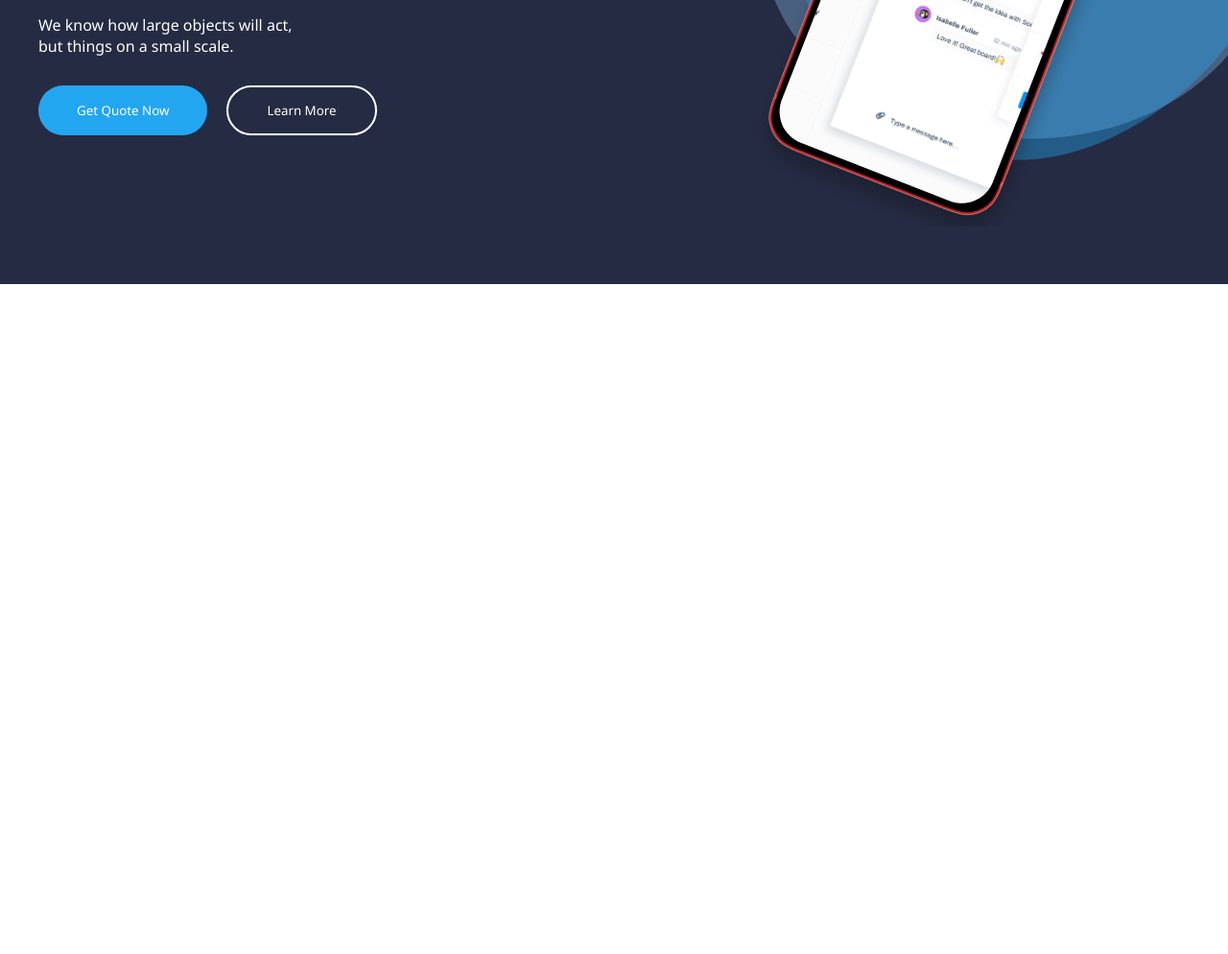
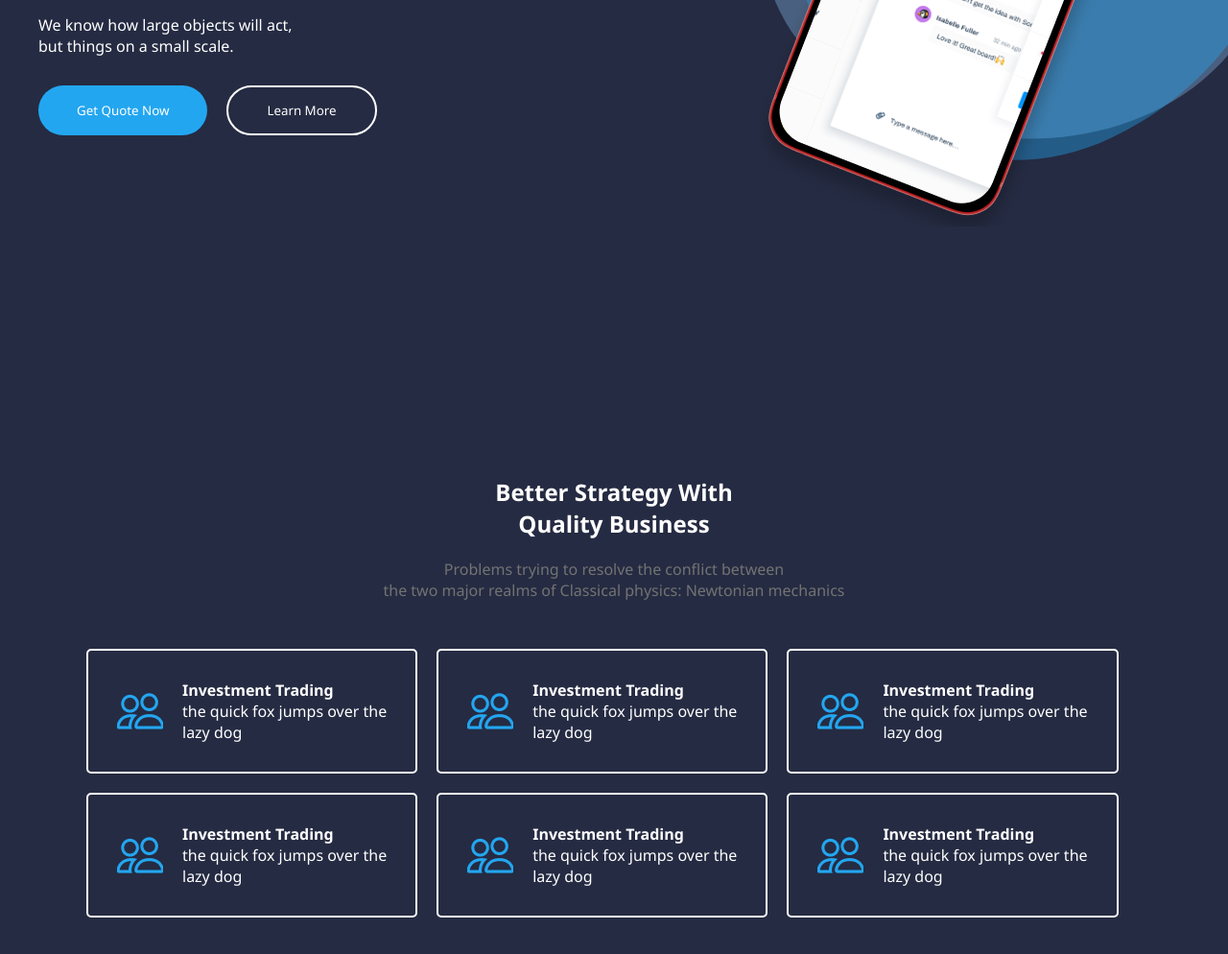
Before and after one commit to user01948/homeWork-sass, a plain HTML site: page index.html in a window 1280 px wide. Shown: the part 538-1532 px from the top of the page at 96% size. Before the commit the page ends 838 px from the top, so only its background shows below. Drawn offline with Linux system fonts and the light colour scheme.

Commit message:
sec3 add

```diff
--- a/index.html
+++ b/index.html
@@ -72,5 +72,65 @@
         </div>
         <img class="blob" src="./blob.svg" alt="">
     </section>
+
+    <section class="sec2">
+        <div class="box2">
+            <div class="listb2">
+                <h1>Better Strategy With<br>Quality Business</h1>
+                <p style="color: #737373;">Problems trying to resolve the conflict between<br>the two major realms of Classical physics: Newtonian mechanics </p>
+            </div>
+
+            <div class="wrapdiv">
+                <div class="item">
+                    <img src="./icn resize .icn-xl.png" alt="">
+
+                    <div>
+                        <p style="font-weight: bold;">Investment Trading</p>
+                        <p>the quick fox jumps over the<br>lazy dog</p>
+                    </div>
+                </div>
+                <div class="item">
+                    <img src="./icn resize .icn-xl.png" alt="">
+
+                    <div>
+                        <p style="font-weight: bold;">Investment Trading</p>
+                        <p>the quick fox jumps over the<br>lazy dog</p>
+                    </div>
+                </div>
+                <div class="item">
+                    <img src="./icn resize .icn-xl.png" alt="">
+
+                    <div>
+                        <p style="font-weight: bold;">Investment Trading</p>
+                        <p>the quick fox jumps over the<br>lazy dog</p>
+                    </div>
+                </div>
+                <div class="item">
+                    <img src="./icn resize .icn-xl.png" alt="">
+
+                    <div>
+                        <p style="font-weight: bold;">Investment Trading</p>
+                        <p>the quick fox jumps over the<br>lazy dog</p>
+                    </div>
+                </div>
+                <div class="item">
+                    <img src="./icn resize .icn-xl.png" alt="">
+
+                    <div>
+                        <p style="font-weight: bold;">Investment Trading</p>
+                        <p>the quick fox jumps over the<br>lazy dog</p>
+                    </div>
+                </div>
+                <div class="item">
+                    <img src="./icn resize .icn-xl.png" alt="">
+
+                    <div>
+                        <p style="font-weight: bold;">Investment Trading</p>
+                        <p>the quick fox jumps over the<br>lazy dog</p>
+                    </div>
+                </div>
+            </div>
+        </div>
+    </section>
 </body>
 </html>
--- a/style.scss
+++ b/style.scss
@@ -114,6 +114,47 @@ header
     }
 }
 
+.sec2
+{
+    background-color: #252B42;
+    height: 721;
+    padding-bottom: 100px;
+
+    .box2
+    {
+        max-width: 1200px;
+        margin: auto;
+        color: white;
+        padding-top: 200px;
+
+        .listb2
+        {
+            display: flex;
+            flex-direction: column;
+            row-gap: 20px;
+            text-align: center;
+        }
+        .wrapdiv
+        {
+            display: flex;
+            flex-wrap: wrap;
+            margin-left: 50px;
+            gap: 20px;
+            margin-top: 50px;
+
+            .item
+            {
+                display: flex;
+                align-items: center;
+                gap: 20px;
+                padding: 30px;
+                border: 2px solid;
+                border-radius: 5px;
+            }
+        }
+    }
+}
+
 
 
 
@@ -174,4 +215,10 @@ header
             display: none;
         }
     }
+
+    .wrapdiv
+    {
+        justify-content: start;
+        width: 85%;
+    }
 }
```
Also changed, not shown: icn resize .icn-xl.png (added), style.css, 1 other file.
